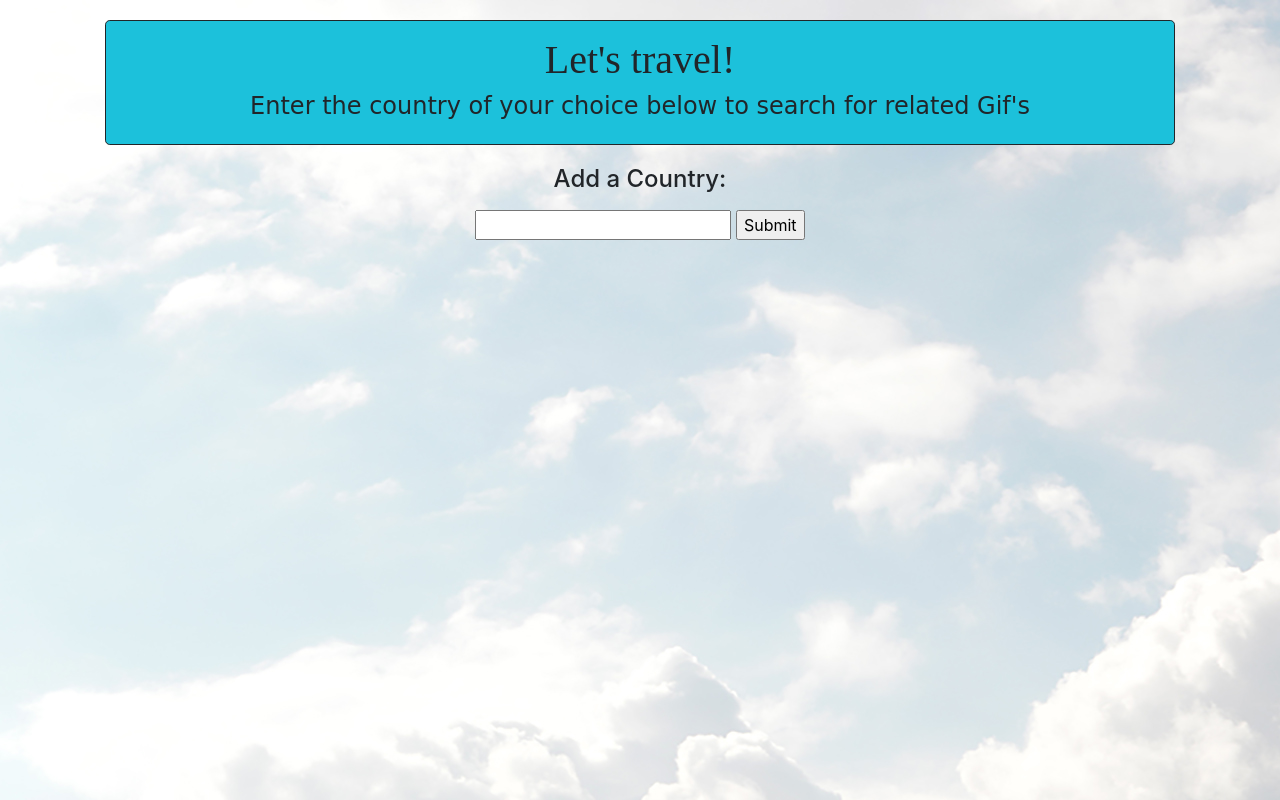
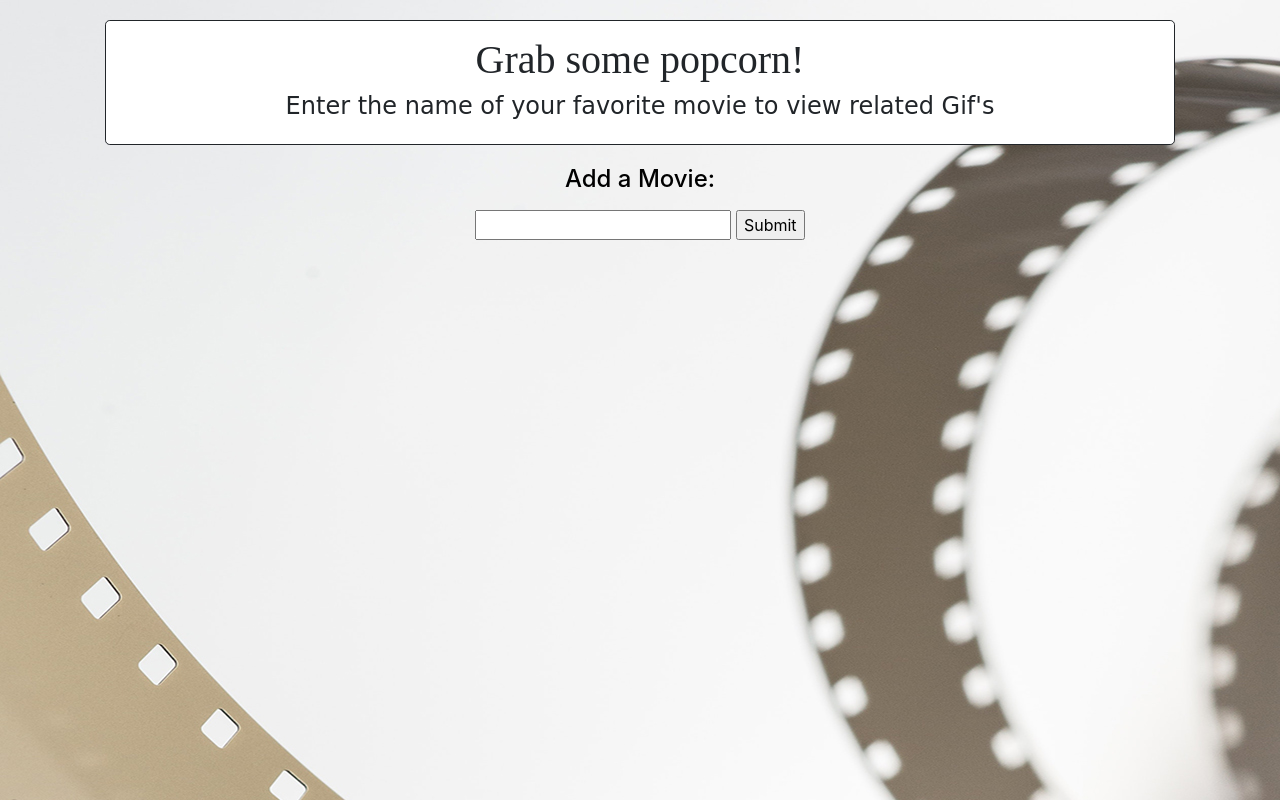
Before and after one commit to AshleyHart12/Giphy-fied, a plain HTML site: page index.html in a window 1280 px wide. Drawn offline with nearby package versions, Linux system fonts and the light colour scheme.

Commit message:
Updated CSS

```diff
--- a/index.html
+++ b/index.html
@@ -16,17 +16,18 @@
 
 <div class="container">
     <div class="jumbotron" id="instructions">
-    <h1 id="header">Let's travel!</h1>
-    <h4 id="belowHeader">Enter the country of your choice below to search for related Gif's</h4>
+    <h1 id="header">Grab some popcorn!</h1>
+    <h4 id="belowHeader">Enter the name of your favorite movie to view related Gif's</h4>
 </div>
 </div>
 
 
 <div class="container">
     <form id="countryForm">
-    <h4><label for="countryInput">Add a Country: </label></h4>
+    <h4><label for="countryInput">Add a Movie: </label></h4>
     <input type="text" id="countryInput">
     <input id="add-country" type="submit" value="Submit">
+
 </form>
 </div>
 
--- a/style.css
+++ b/style.css
@@ -3,7 +3,7 @@
 }
 
 body {
-    background: url("travelgif.jpg");
+    background: url("movie.jpg");
 }
 
 #header {
@@ -18,7 +18,7 @@ body {
     padding-top: 15px;
     padding-bottom: 15px;
     margin: 20px;
-    background: #1cc1db;
+    background: white;
     border: solid .5px;
     text-align: center;
 
@@ -26,4 +26,5 @@ body {
 
 #countryForm, #buttonHolder {
     text-align: center;
+    color: black;
 }
```
Also changed, not shown: movie.jpg (added).
